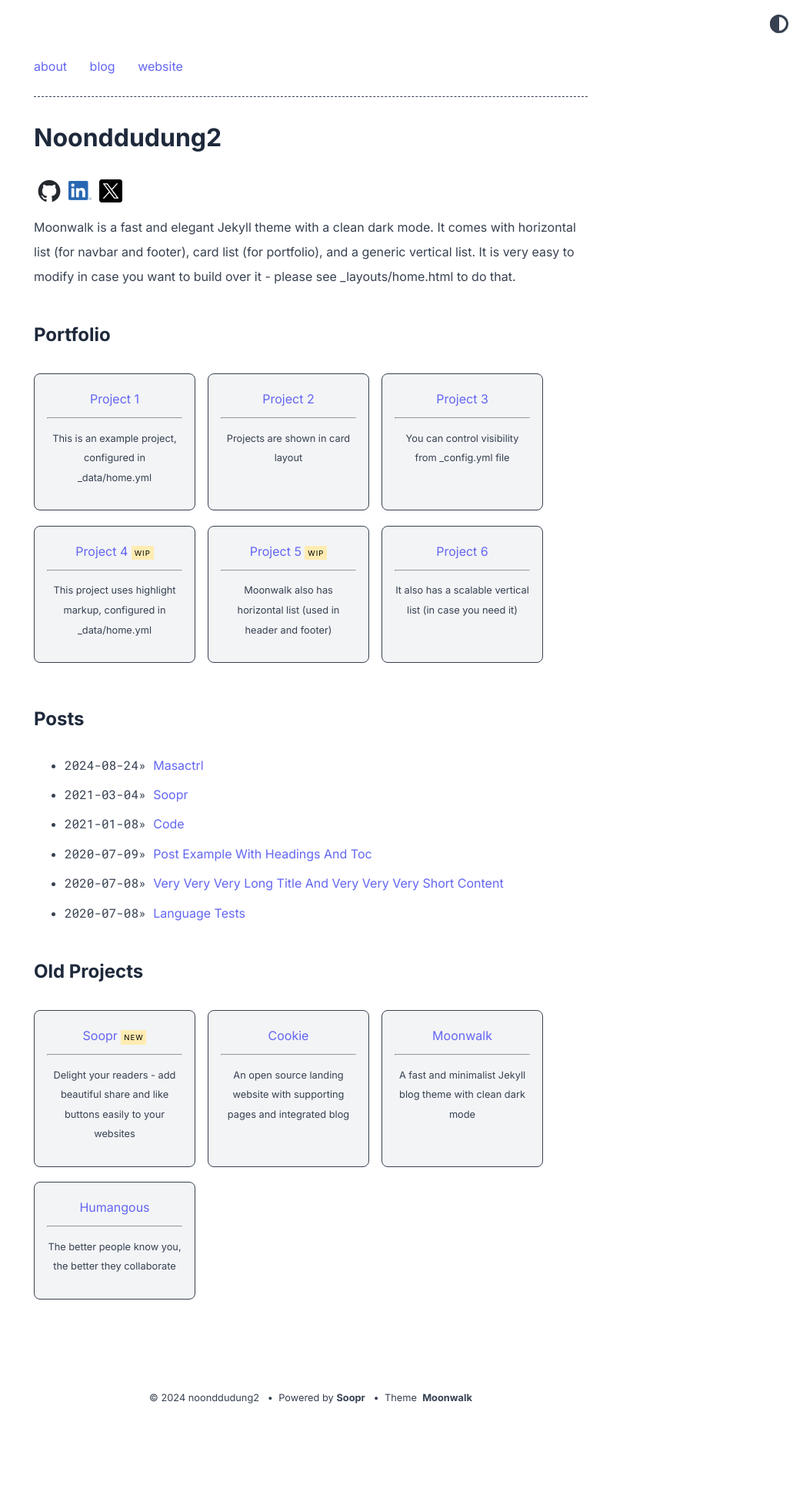
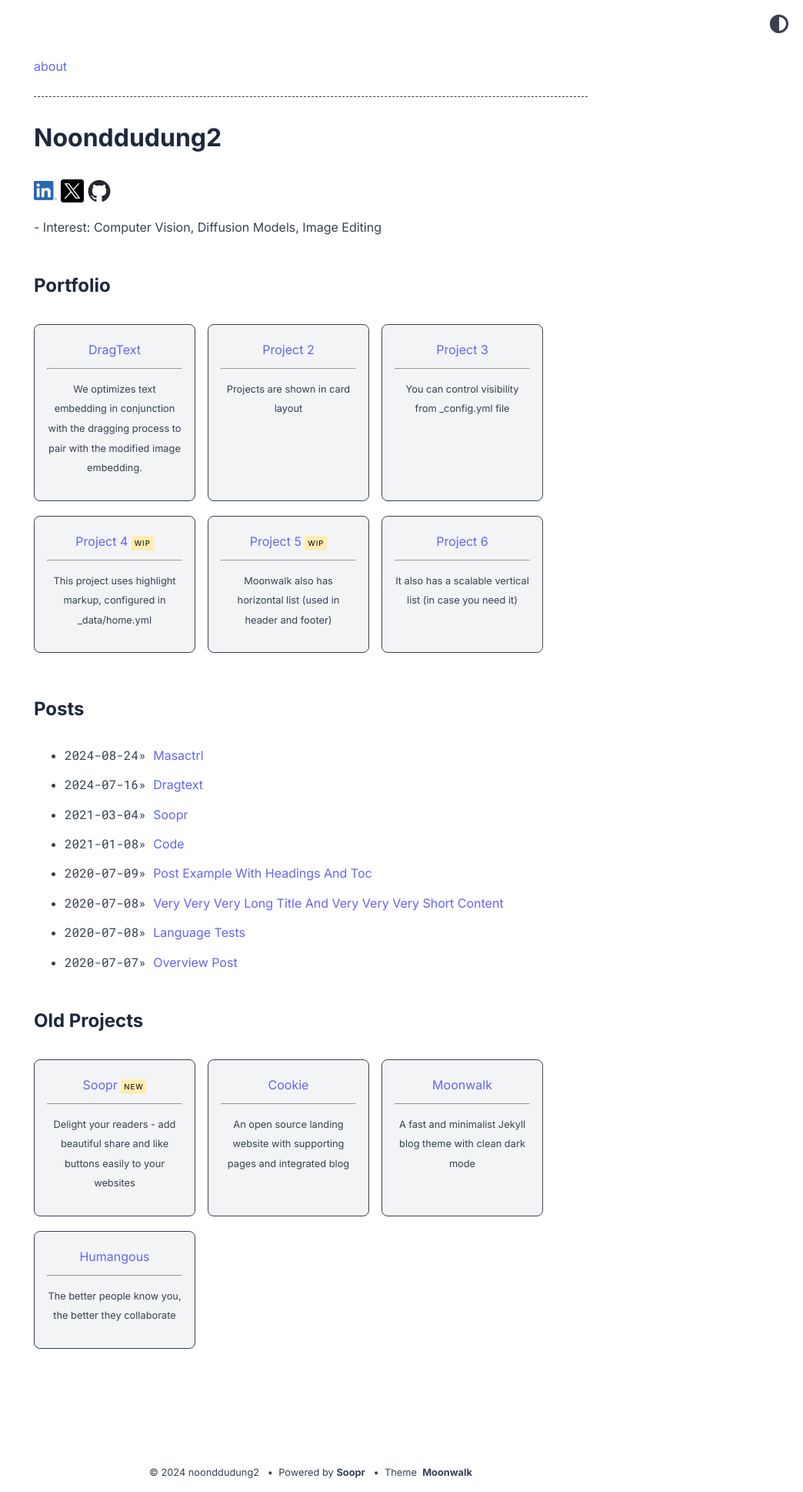
Before and after one commit to noonddudung2/noonddudung2.github.io, a Jekyll site: the page built from index.md, in a window 1280 px wide. Shown: the whole page at 77% size, without its empty margins (236-1280 px from the left). Built offline with Jekyll 4.4.1, drawn with Linux system fonts in a browser that asks for light colours; before the commit the page ends 1841 px from its top, so only the background shows below that.

Commit message:
update contents

````diff
--- a/_config.yml
+++ b/_config.yml
@@ -2,11 +2,10 @@ title: Noonddudung2
 author: noonddudung2
 url: https://www.noonddudung2.github.io # root address of the site
 description: > # description of the site (multiple lines allowed)
-  Moonwalk is a fast and elegant Jekyll theme with a clean dark mode. It comes with horizontal list (for navbar and footer), card list (for portfolio), and a generic vertical list. It is very easy to modify in case you want to build over it - please see _layouts/home.html to do that.
-
+  - Interest: Computer Vision, Diffusion Models, Image Editing
 permalink: /:slug
 
-favicon: "./logo.png" # relative path to site's favicon
+favicon: "logo.png" # relative path to site's favicon
 
 twitter:
     username: abhinav # update or delete this
--- a/_data/home.yml
+++ b/_data/home.yml
@@ -2,37 +2,40 @@ navbar_entries:
   - title: about
     url: about
 
-  - title: blog
-    url: blog
+  # - title: portfolio
+  #   url: portfolio
 
-  - title: website
-    url: https://www.abhinav.co
+  # - title: post
+  #   url: posts
+
+  # - title: website
+  #   url: https://www.abhinav.co
 
 project_entries:
-  - title: Project 1
-    url: overview-post
-    desc: This is an example project, configured in _data/home.yml
+  - title: DragText
+    url: DragText
+    desc: We optimizes text embedding in conjunction with the dragging process to pair with the modified image embedding.
 
   - title: Project 2
-    url: overview-post
+    url: MasaCtrl
     desc: Projects are shown in card layout
 
   - title: Project 3
-    url: overview-post
+    url: MasaCtrl
     desc: You can control visibility from _config.yml file
 
   - title: Project 4
-    url: overview-post
+    url: MasaCtrl
     desc: This project uses highlight markup, configured in _data/home.yml
     highlight: WIP
 
   - title: Project 5
-    url: overview-post
+    url: MasaCtrl
     desc: Moonwalk also has horizontal list (used in header and footer)
     highlight: WIP
 
   - title: Project 6
-    url: overview-post
+    url: MasaCtrl
     desc: It also has a scalable vertical list (in case you need it)
 
 old_project_entries:
@@ -53,15 +56,15 @@ old_project_entries:
     url: https://www.humangous.co
     desc: The better people know you, the better they collaborate
 
-footer_entries:
-  - title: blog
-    url: https://www.noonddudung2.github.io
+# footer_entries:
+#   - title: blog
+#     url: https://www.noonddudung2.github.io
 
-  - title: x
-    url: https://x.com/noonddudung2
+#   - title: x
+#     url: https://x.com/noonddudung2
 
-  - title: github
-    url: https://github.com/noonddudung2
+#   - title: github
+#     url: https://github.com/noonddudung2
 
   # - title: feed
   #   url: feed.xml
--- a/_layouts/home.html
+++ b/_layouts/home.html
@@ -9,8 +9,18 @@ layout: default
   {% endif %}
 
     <h1>{{ site.title }}</h1>
-  {% if site.theme_config.show_footer == true %}
-  <head>
+    <footer>
+      <a href="https://www.linkedin.com/in/noonddudung2/">
+        <img src="images/LI-In-Bug.png" alt="LinkedIn" style="width: 30px; height: auto;">
+      </a>
+      <a href="https://x.com/noonddudung2">
+        <img src="images/x.png" alt="X" style="width: 30px; height: auto;">
+      </a>
+      <a href="https://github.com/noonddudung2">
+        <img src="images/github-mark.png" alt="Github" style="width: 30px; height: auto;">
+      </a>
+    </footer>
+  </header>
   <style>
     footer {
       display: flex;
@@ -18,34 +28,16 @@ layout: default
       justify-content: flex-start;
     }
     footer a {
-      margin: 0 5px;
+      margin-right: 5px;
     }
     footer a img {
-        width: 30px;
+      width: 20px;
       height: auto;
     }
   </style>
-  </head>
-  <body>
-    <footer>
-      <a href="https://github.com/noonddudung2">
-        <img src="images/github-mark.png" alt="Github">
-      </a>
-      <a href="https://www.linkedin.com/in/noonddudung2/">
-        <img src="images/LI-In-Bug.png" alt="LinkedIn">
-      </a>
-      <a href="https://x.com/noonddudung2">
-        <img src="images/x.png" alt="X">
-
-      </a>
-    </footer>
-  </body>
-{% endif %}
-
     {% if site.theme_config.show_description == true %}
       <p>{{ site.description }}</p>
     {% endif %}
-</header>
 
 {{ content }}
 
@@ -70,35 +62,9 @@ layout: default
 {% endif %}
 
 
-<!-- {% if site.theme_config.show_footer == true %}
-  <head>
-    <style>
-      footer {
-        display: flex;
-        align-items: center;
-        justify-content: flex-start;
-      }
-      footer a {
-      margin: 0 5px;
-      }
-      footer a img {
-        width: 30px;
-        height: auto;
-      }
-    </style>
-  </head>
-  <body>
+{% if site.theme_config.show_footer == true %}
   <footer>
-      <a href="https://github.com/noonddudung2">
-        <img src="images/github-mark.png" alt="Github">
-      </a>
-      <a href="https://www.linkedin.com/in/noonddudung2/">
-        <img src="images/LI-In-Bug.png" alt="LinkedIn">
-      </a>
-      <a href="https://x.com/noonddudung2">
-        <img src="images/x.png" alt="X">
-
-      </a>
+    <div class="dashed"></div>
+    {% include horizontal_list.html collection=site.data.home.footer_entries %}
   </footer>
-  </body>
-{% endif %} -->
+{% endif %}
--- /dev/null
+++ b/_posts/2020-07-07-overview-post.md
@@ -0,0 +1,85 @@
+---
+layout: post
+author: Abhinav Saxena
+tags: [overview, moonwalk]
+---
+
+Lorem ipsum[^1] dolor sit amet, consectetur adipiscing elit. Pellentesque vel lacinia neque. Praesent nulla quam, ullamcorper in sollicitudin ac, molestie sed justo. Cras aliquam, sapien id consectetur accumsan, augue magna faucibus ex, ut ultricies turpis tortor vel ante. In at rutrum tellus.
+
+# Sample heading 1
+## Sample heading 2
+### Sample heading 3
+#### Sample heading 4
+##### Sample heading 5
+###### Sample heading 6
+
+Mauris viverra dictum ultricies. Vestibulum quis ipsum euismod, facilisis metus sed, varius ipsum. Donec scelerisque lacus libero, eu dignissim sem venenatis at. Etiam id nisl ut lorem gravida euismod.
+
+## Lists
+
+Unordered:
+
+- Fusce non velit cursus ligula mattis convallis vel at metus[^2].
+- Sed pharetra tellus massa, non elementum eros vulputate non.
+- Suspendisse potenti.
+
+Ordered:
+
+1. Quisque arcu felis, laoreet vel accumsan sit amet, fermentum at nunc.
+2. Sed massa quam, auctor in eros quis, porttitor tincidunt orci.
+3. Nulla convallis id sapien ornare viverra.
+4. Nam a est eget ligula pellentesque posuere.
+
+## Blockquote
+
+The following is a blockquote:
+
+> Suspendisse tempus dolor nec risus sodales posuere. Proin dui dui, mollis a consectetur molestie, lobortis vitae tellus.
+
+## Thematic breaks (<hr>)
+
+Mauris viverra dictum ultricies[^3]. Vestibulum quis ipsum euismod, facilisis metus sed, varius ipsum. Donec scelerisque lacus libero, eu dignissim sem venenatis at. Etiam id nisl ut lorem gravida euismod. **You can put some text inside the horizontal rule like so.**
+
+---
+{: data-content="hr with text"}
+
+Mauris viverra dictum ultricies. Vestibulum quis ipsum euismod, facilisis metus sed, varius ipsum. Donec scelerisque lacus libero, eu dignissim sem venenatis at. Etiam id nisl ut lorem gravida euismod. **Or you can just have an clean horizontal rule.**
+
+---
+
+Mauris viverra dictum ultricies. Vestibulum quis ipsum euismod, facilisis metus sed, varius ipsum. Donec scelerisque lacus libero, eu dignissim sem venenatis at. Etiam id nisl ut lorem gravida euismod. Or you can just have an clean horizontal rule.
+
+## Code
+
+Now some code:
+
+```
+const ultimateTruth = 'follow middlepath';
+console.log(ultimateTruth);
+```
+
+And here is some `inline code`!
+
+## Tables
+
+Now a table:
+
+| Tables        | Are           | Cool  |
+| ------------- |:-------------:| -----:|
+| col 3 is      | right-aligned | $1600 |
+| col 2 is      | centered      |   $12 |
+| zebra stripes | are neat      |    $1 |
+
+## Images
+
+![theme logo](http://www.abhinavsaxena.com/images/abhinav.jpeg)
+
+This is an image[^4]
+
+---
+{: data-content="footnotes"}
+
+[^1]: this is a footnote. You should reach here if you click on the corresponding superscript number.
+[^2]: hey there, don't forget to read all the footnotes!
+[^3]: this is another footnote.
+[^4]: this is a very very long footnote to test if a very very long footnote brings some problems or not; hope that there are no problems but you know sometimes problems arise from nowhere.
--- a/about.md
+++ b/about.md
@@ -3,6 +3,4 @@ layout: post
 title: About
 ---
 
-This is an example page!
-
-Actually, it has the same layout of a post...
+Hi:) This is Sujung Hong
````
Also changed, not shown: _posts/2024-07-16-DragText.md (added, +7 -0 lines), 13 other files. Lines whose indentation alone changed are shown as unchanged.
